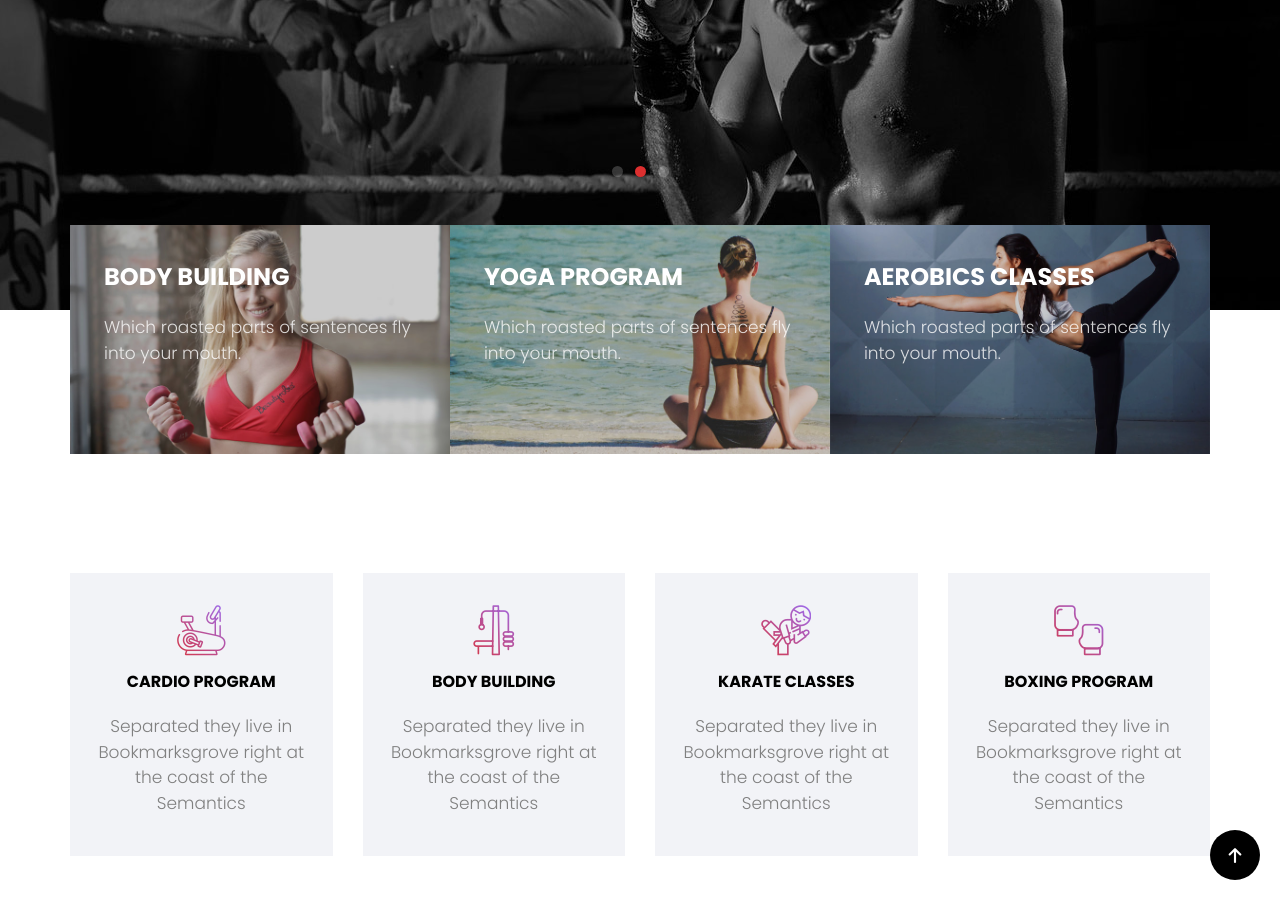
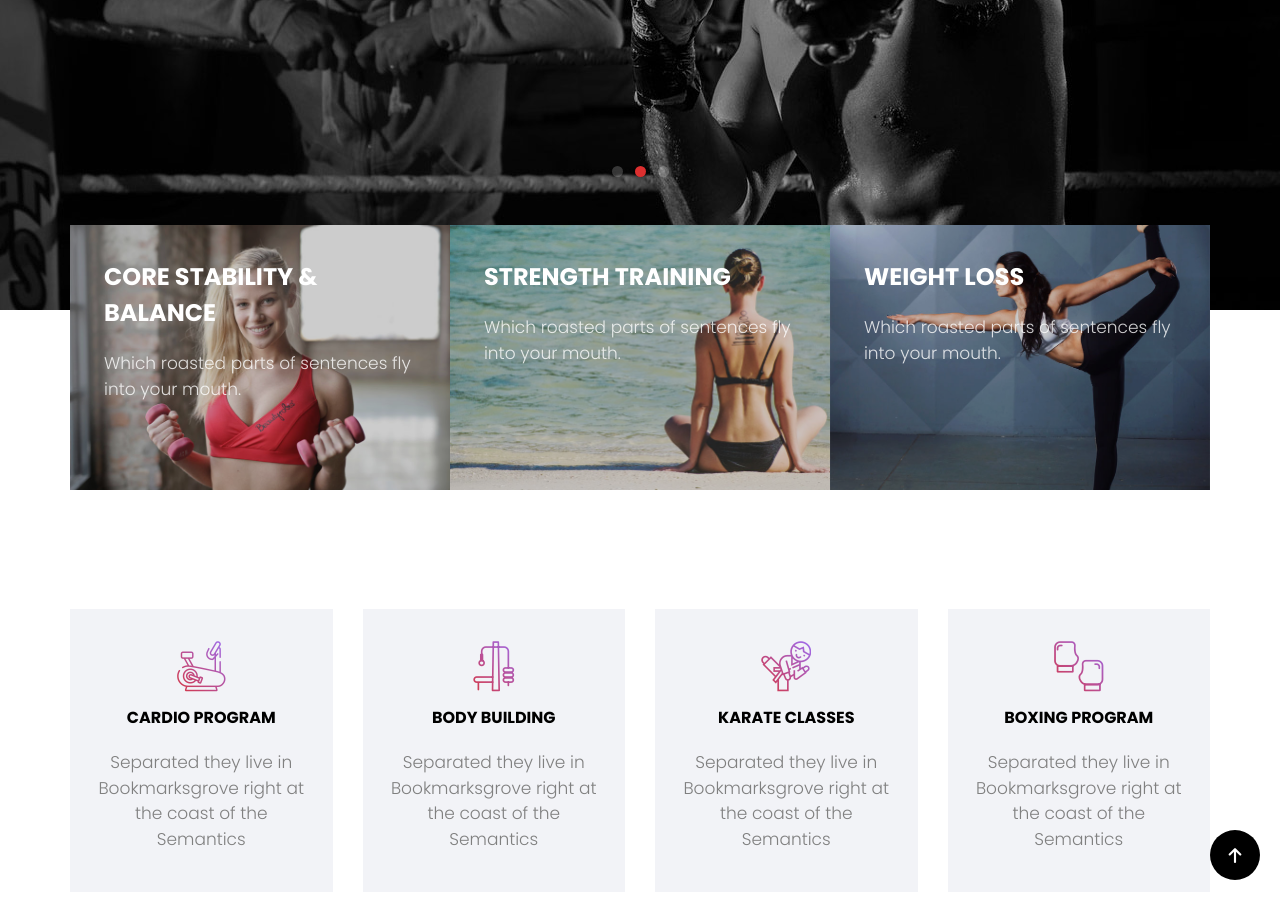
Before and after one commit to ResultsNow/resultsnow.github.io, a Jekyll site: the page built from index.html, in a window 1280 px wide and 900 px high, scrolled down 390 px. Built offline with Jekyll 4.4.1, drawn with Linux system fonts in a browser that asks for light colours; some web fonts are replaced.

Commit message:
focus changes

```diff
--- a/_data/intros.yml
+++ b/_data/intros.yml
@@ -1,11 +1,11 @@
-- focus: Body Building
+- focus: Core Stability & Balance
   description: Which roasted parts of sentences fly into your mouth.
   image: intro-img-1.jpg
 
-- focus: Yoga Program
+- focus: Strength Training
   description: Which roasted parts of sentences fly into your mouth.
   image: intro-img-2.jpg
 
-- focus: Aerobics Classes
+- focus: Weight Loss
   description: Which roasted parts of sentences fly into your mouth.
   image: intro-img-3.jpg
```
